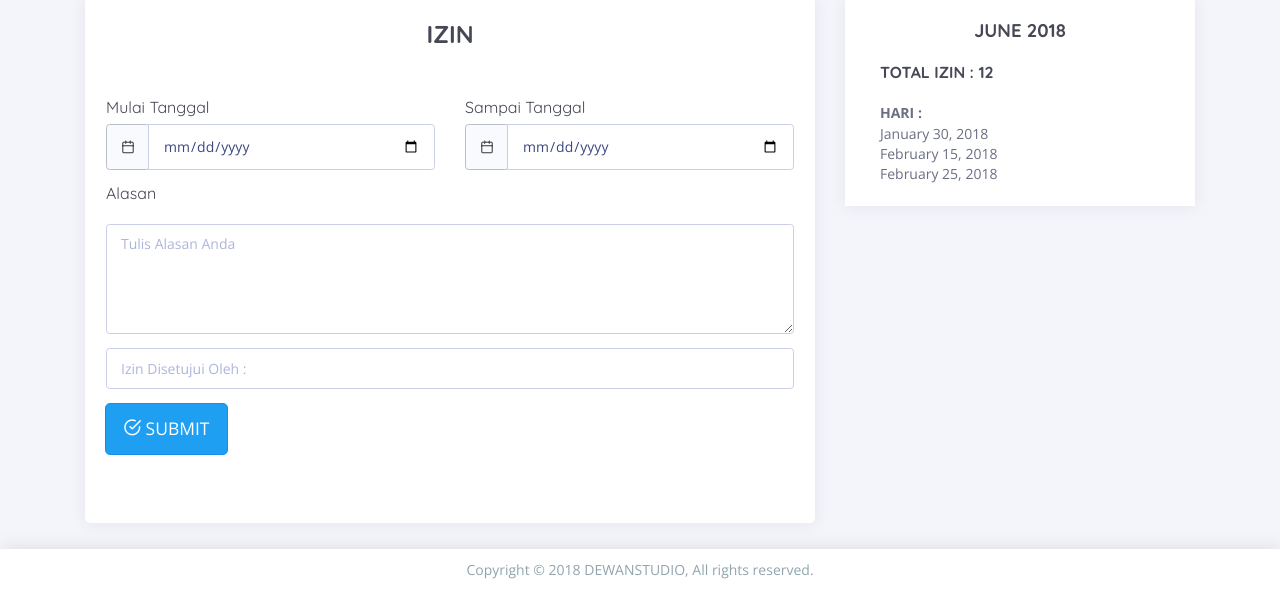
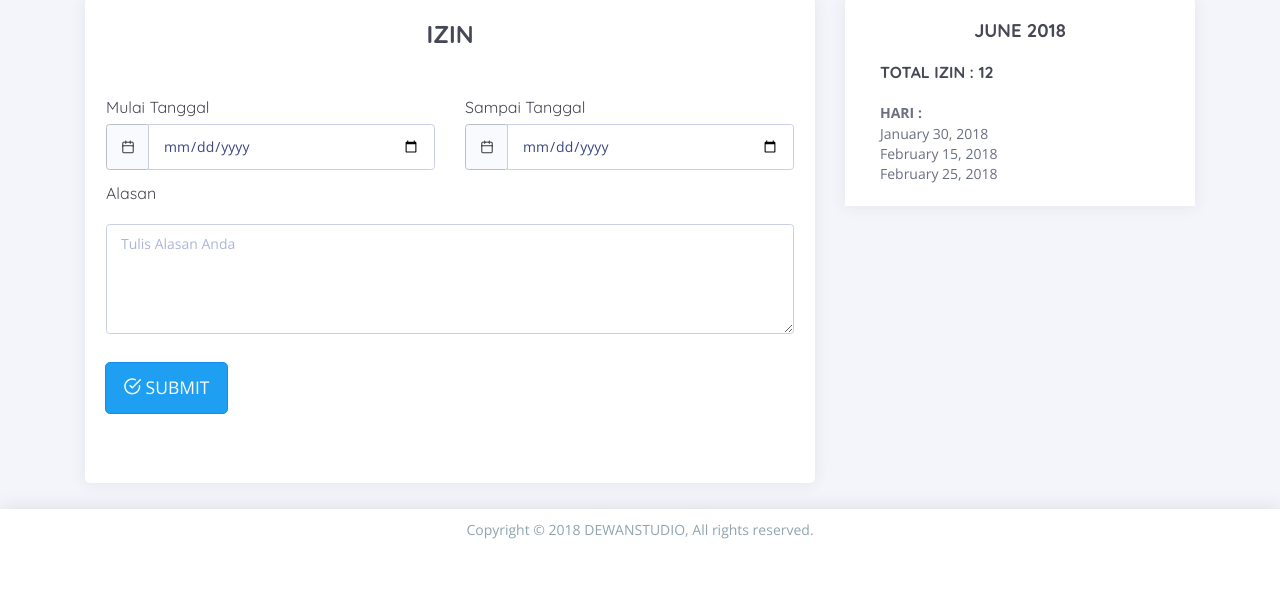
Before and after one commit to andri000me/ci-hrd-system, a CodeIgniter app: page /index.php/izin/index in a window 1280 px wide. Shown: the part 394-986 px from the top of the page. After the commit the page ends 933 px from the top, so only its background shows below. Run offline with CodeIgniter, Linux system fonts and the light colour scheme; some libraries are stand-ins or nearby versions; some web fonts are replaced.

Commit message:
UPDATE IZIN

```diff
--- a/application/controllers/izin.php
+++ b/application/controllers/izin.php
@@ -5,11 +5,51 @@ class Izin extends MY_Controller {
     function Izin()
     {
         parent::__construct();
+        $this->load->model('izin_mod');
 
     }
 
     function index()
     {
-    	$this->load->view('izin');
+
+        $this->load->library('form_validation');
+        $this->form_validation->set_error_delimiters('<div class="alert"><button type="button" class="close" data-dismiss="alert">&times;</button>', '</div>');
+
+	    $this->form_validation->set_rules('tanggal_mulai', 'Tanggal Mulai', 'required');
+        $this->form_validation->set_rules('tanggal_akhir', 'Sampai Tanggal', 'required');
+	    $this->form_validation->set_rules('alasan', 'Alasan', 'required');
+
+        $data['msg']='';
+        if ($this->form_validation->run() == TRUE)
+        {
+            $tanggalmulai = $this->input->post("tanggal_mulai");
+            $tanggalakhir = $this ->input->post("tanggal_akhir");
+            $alasan = $this->input->post("alasan");
+            $approve = $this->input->post("approve");
+            $id_user = $this->session->userdata('user_id');
+
+                $add_data = array(
+                    'tanggal_mulai' => $tanggalmulai,
+                    'tanggal_akhir'=> $tanggalakhir,
+                    'alasan' => $alasan,
+                    'approved' => $approve,
+                    'id_user' => $id_user
+                );
+                $tambah_izin = $this->izin_mod->add($add_data);
+                if ($tambah_izin != 0){
+                    redirect('izin');
+                }
+                else{
+                    $data['msg'] = "error";
+                }
+
+
+        }
+
+    	$this->load->view('izin', $data);
     }
+
+
+
+
 }
--- /dev/null
+++ b/application/models/izin_mod.php
@@ -0,0 +1,21 @@
+<?php if ( ! defined('BASEPATH')) exit('No direct script access allowed');
+
+class Izin_mod extends CI_Model {
+
+    function izin_mod()
+    {
+        parent::__construct();
+    }
+
+    function add($data=null)
+    {
+        $return = 0;
+        if($data != null){
+            $this->db->insert('ds_izin',$data);
+
+            $return = $this->db->insert_id();
+        }
+
+        return $return;
+    }
+}
--- a/application/views/izin.php
+++ b/application/views/izin.php
@@ -253,7 +253,9 @@ data-open="click" data-menu="horizontal-menu" data-col="2-columns">
       				  <div class="card">
       					<div class="card-content collapse show">
       					  <div class="card-body">
-      						<form action="#">
+      						<form  method="POST">
+                  <?=validation_errors()?>
+                      <?=$error = empty($msg) ? '' : '<div class="alert alert-danger error">'.$msg.'</div>'?>
       						  <div class="row">
       							<div class="col-md-12 col-sm-6 col-12">
       							  <div class="form-group">
@@ -266,7 +268,7 @@ data-open="click" data-menu="horizontal-menu" data-col="2-columns">
       											<span class="input-group-text"><i class="ft-calendar"></i></span>
       										</div>
       									  </div>
-      									  <input id="picker_from" class="form-control datepicker" type="date">
+      									  <input id="picker_from" name="tanggal_mulai" class="form-control datepicker" type="date">
       									</div>
       								  </div>
       								  <div class="col-lg-6">
@@ -277,15 +279,15 @@ data-open="click" data-menu="horizontal-menu" data-col="2-columns">
       											<span class="input-group-text"><i class="ft-calendar"></i></span>
       										</div>
       									  </div>
-      									  <input id="picker_to" class="form-control datepicker" type="date">
+      									  <input id="picker_to" name="tanggal_akhir" class="form-control datepicker" type="date">
       									</div>
       								  </div>
       								  <div class="col-lg-12">
       									  <h5 class="pb-xl-1 py-xl-1">Alasan</h5>
-      									  <textarea id="" rows="5" class="form-control" name="comment" placeholder="Tulis Alasan Anda"></textarea>
+      									  <textarea id="" rows="5" name="alasan" class="form-control" name="comment" placeholder="Tulis Alasan Anda"></textarea>
       								  </div>
       								  <div class="col-lg-12 pb-xl-1 py-xl-1">
-      									<input type="text" id="" class="form-control" placeholder="Izin Disetujui Oleh :" name="">
+
       								  </div>
                         <div class="pr-xl-1 px-xl-1">
                           <button type="submit" class="btn btn-info btn-lg btn-block float-right"><i class="ft-check-circle"></i> SUBMIT</button>
```
Also changed, not shown: application/models/cuti_mod.php (added).
